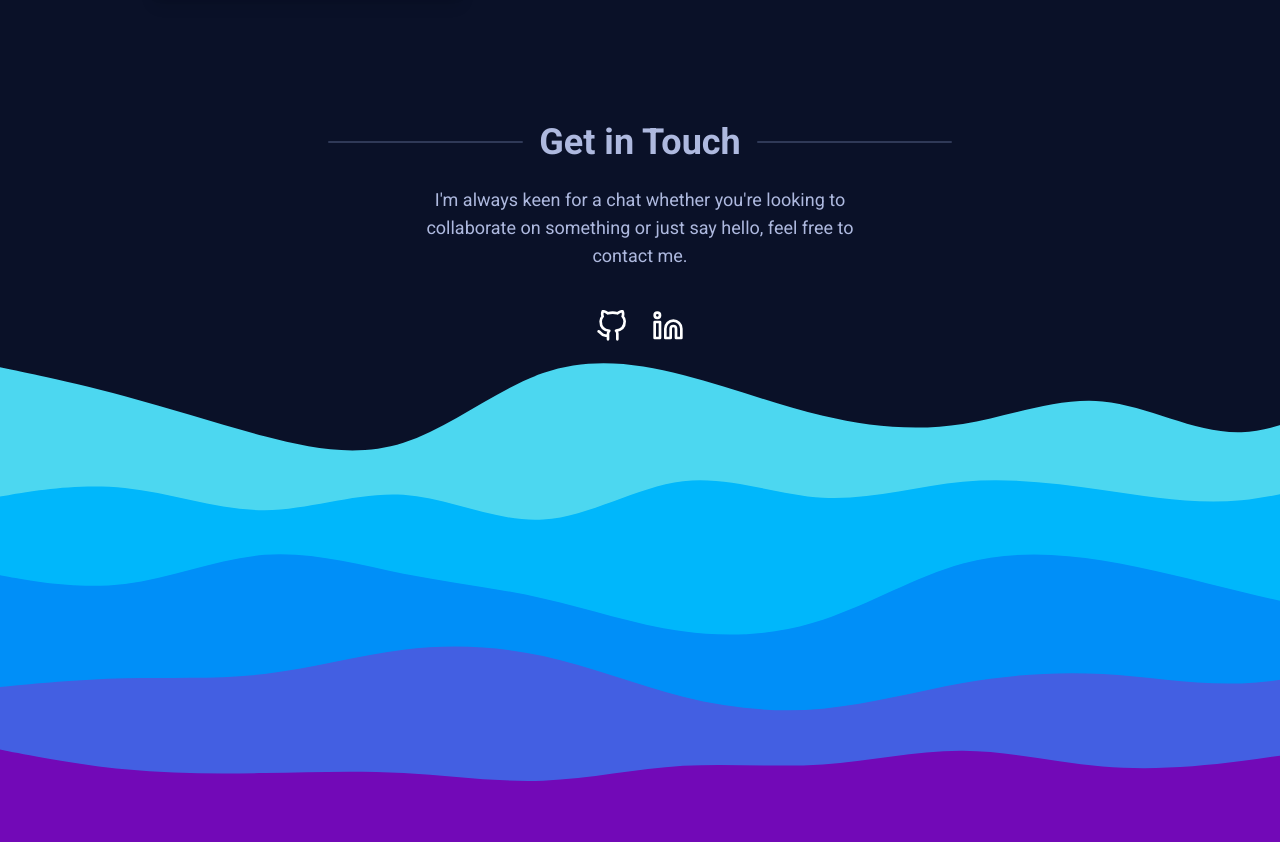
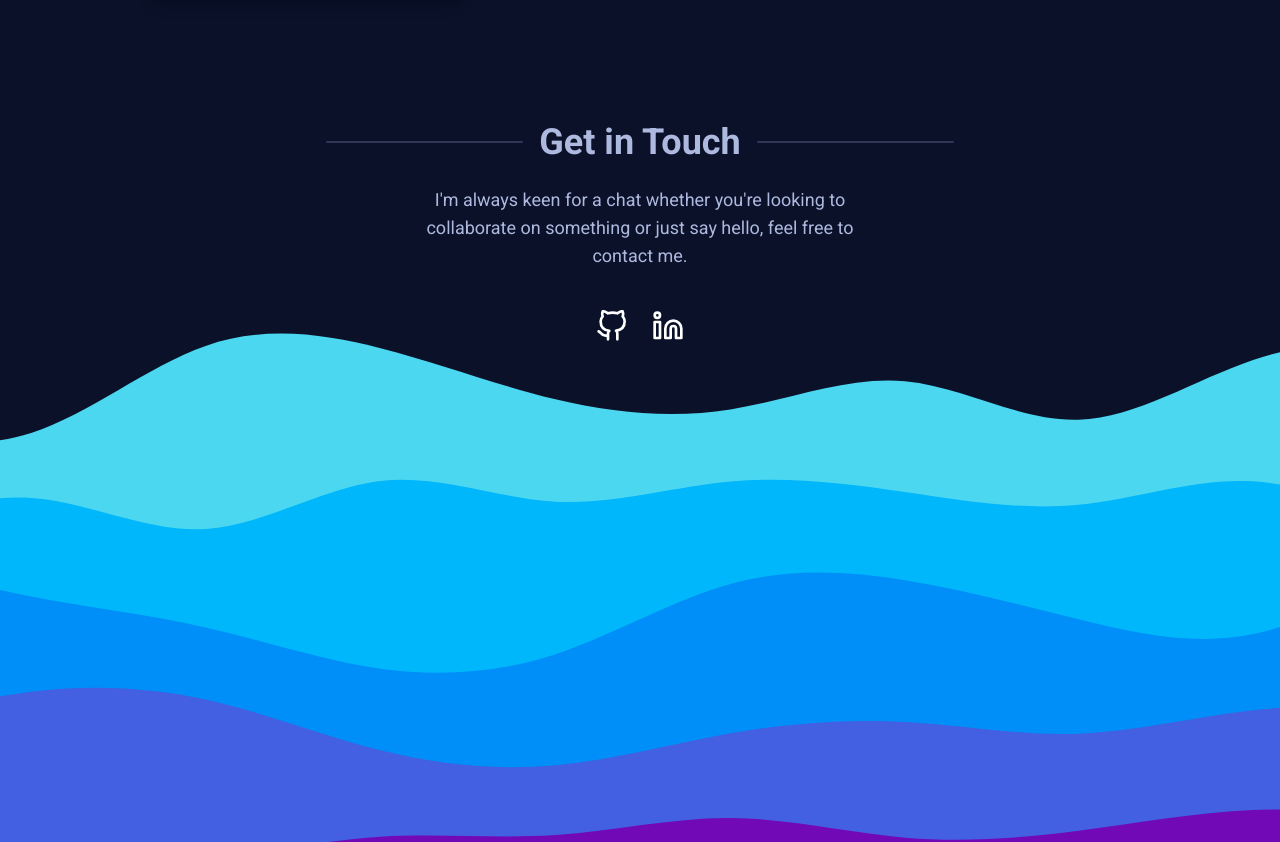
Before and after one commit to arenclissold/portfolio-react, a React (Vite) app: page / in a window 1280 px wide. Shown: the part 3294-4136 px from the top of the page. Built offline with nearby package versions, Linux system fonts and the light colour scheme.

Commit message:
remove side bars

```diff
--- a/src/components/Footer.jsx
+++ b/src/components/Footer.jsx
@@ -6,7 +6,7 @@ import LinkedinIcon from "./icons/LinkedinIcon";
 export default function Footer() {
   return (
     <section id="contact" className="mt-20 relative z-[1] min-h-[90vh]"  >
-      <div className='absolute md:left-[-17%] left-[-10%] aspect[1/2] w-[120vw] h-full bg-no-repeat bg-cover bg-center z-[-1]'
+      <div className='absolute left-[-50vw] aspect[1/2] w-[150vw] h-full bg-cover bg-center z-[-1]'
         style={{ backgroundImage: `url(${Waves})` }}></div>
       <div className="flex items-center justify-center mb-6">
         <div className="h-0.5 w-1/5 bg-[#2f3957] mx-4 rounded-3xl"></div>
--- a/src/components/SideBar.jsx
+++ /dev/null
@@ -1,28 +0,0 @@
-import GitHubIcon from './icons/GitHubIcon'
-import LinkedinIcon from './icons/LinkedinIcon'
-
-export function Left() {
-  return (
-    <div className='hidden lg:block'>
-      <div className="fixed flex flex-col justify-end items-center h-full w-1/12 bottom-0">
-        <a href="https://github.com/arenclissold" className='mb-4'><GitHubIcon /></a>
-        <a href="https://www.linkedin.com/in/arenclissold/"><LinkedinIcon /></a>
-        <div className="side-line"></div>
-      </div>
-    </div>
-  )
-}
-
-export function Right() {
-  return (
-    <div className='hidden lg:block'>
-      <div className="fixed flex flex-col justify-end items-center h-full bottom-0 w-1/12">
-          <a className="rotate-90 mb-20 hover:mb-[5.5em] transition-all duration-500 hover:text-primary"
-          href="mailto:arenclissold@gmail.com">
-            arenclissold@gmail.com
-          </a>
-        <div className="side-line"></div>
-      </div>
-    </div>
-  )
-}
--- a/src/main.jsx
+++ b/src/main.jsx
@@ -7,21 +7,16 @@ import About from "./components/About";
 import Experience from "./components/Experience";
 import Projects from "./components/Projects";
 import Footer from "./components/Footer";
-import { Left, Right } from "./components/SideBar";
 
 ReactDOM.createRoot(document.getElementById('root')).render(
   <div className=' text-secondary bg-[#0a1128] font-roboto overflow-hidden'>
     <Navbar />
-    <div className="grid grid-cols-10 gap-8">
-      <Left />
-      <div className="col-span-10 px-5 lg:col-span-8">
-        <Header />
-        <About />
-        <Experience />
-        <Projects />
-        <Footer />
-      </div>
-      <Right />
+    <div className="px-5 container mx-auto max-w-screen-lg">
+      <Header />
+      <About />
+      <Experience />
+      <Projects />
+      <Footer />
     </div>
   </div>
 )
```
Also changed, not shown: 1 other file (tests, documents, lock files or other folders).
